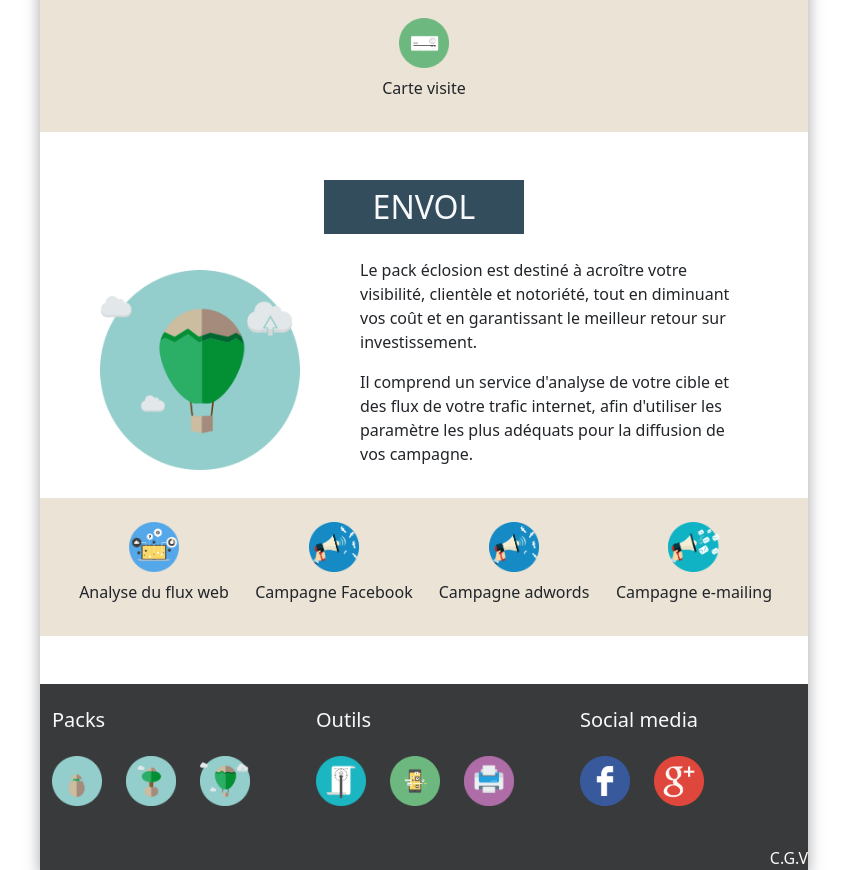
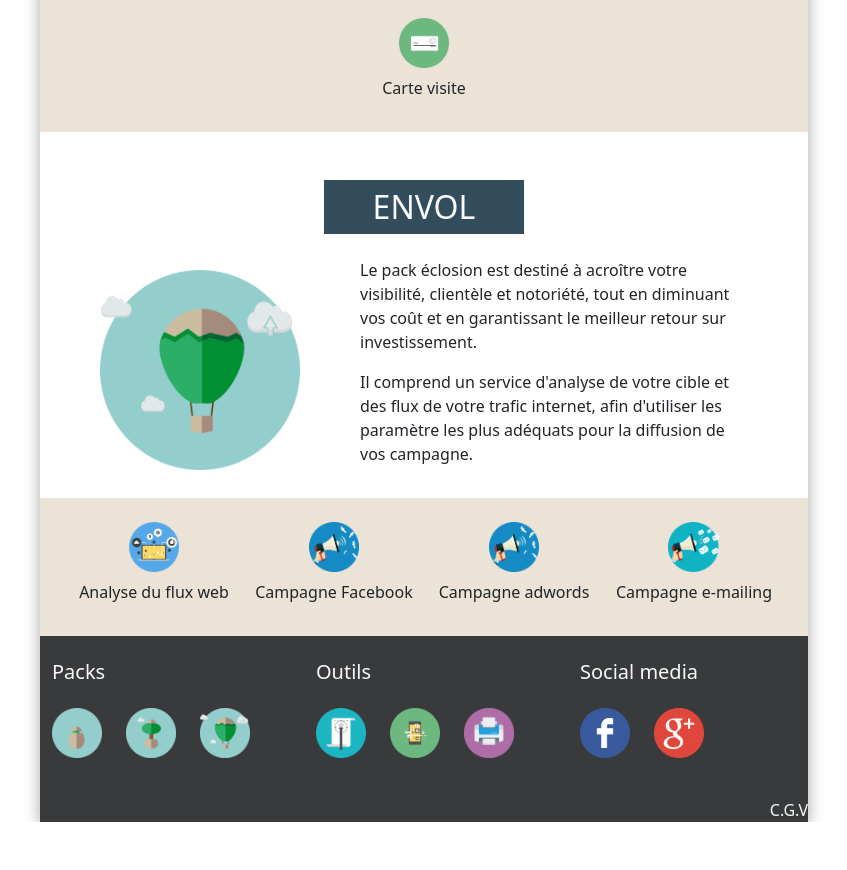
Before and after one commit to saarahchairi/19-avr-youcominik-boot, a plain HTML site: page index.html in a window 1280 px wide. Shown: the part 1260-2130 px from the top of the page, without its empty margins (216-1063 px from the left). After the commit the page ends 2082 px from the top, so only its background shows below. Drawn offline with nearby package versions, Linux system fonts and the light colour scheme.

Commit message:
suppression d'un padding bottom dans la section envol

```diff
--- a/index.html
+++ b/index.html
@@ -152,7 +152,7 @@
             </div>
         </div>
 
-        <div class="envol d-flex row justify-content-center m-0 py-5">
+        <div class="envol d-flex row justify-content-center m-0 pt-5">
             <h2 class="text-uppercase text-center text-light py-2">envol</h2>
             <div class="row py-3 px-md-5 px-2 align-items-center">
                 <div class="col-md-4">
```
